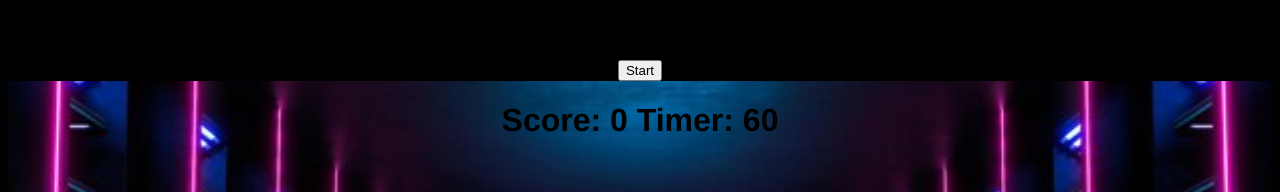
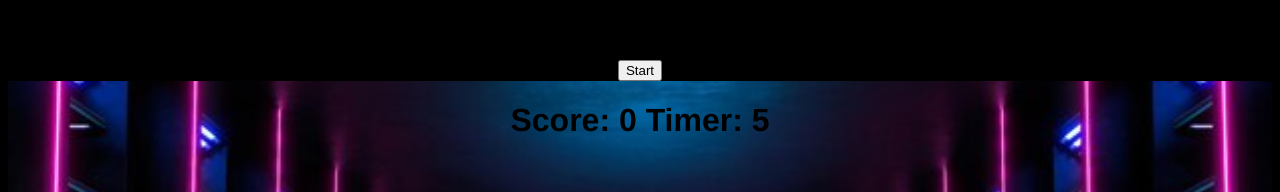
Before and after one commit to CoderDill/aim-train-vue, a Vue app: page / in a window 1280 px wide. Shown: the top 192 px of the page. Built offline with nearby package versions, Linux system fonts and the light colour scheme.

Commit message:
isRunning

```diff
--- a/src/components/AimRange.vue
+++ b/src/components/AimRange.vue
@@ -1,6 +1,6 @@
 <template>
 <div>
-  <button @click="startGame">Start</button>
+  <button v-if="!isRunning" @click="startGame">Start</button>
 </div>
   <div class="aimRange">
     <h1>Score: {{ score }} Timer: {{ timerCount }}</h1>
@@ -16,24 +16,27 @@ export default {
   data() {
     return {
       score: 0,
-      timerCount: 60,
-      running: false
+      timerCount: 5,
+      isRunning: false
     }
   },
   watch: {
     timerCount(newTime) {
-
       if (newTime === 0) {
+        this.isRunning = false;
         clearInterval(this.interval)
       }
     }
   },
   methods: {
     startGame() {
+      this.isRunning = true;
       this.interval = setInterval(() => {
         this.timerCount--
-        this.running = true
       }, 1000);
+    },
+    addScore() {
+      this.score++
     }
   }
 };
```
